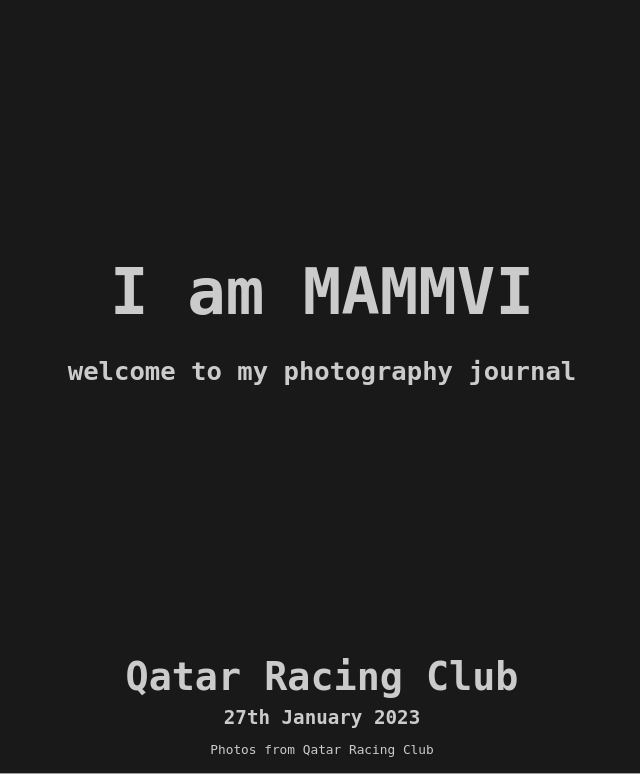
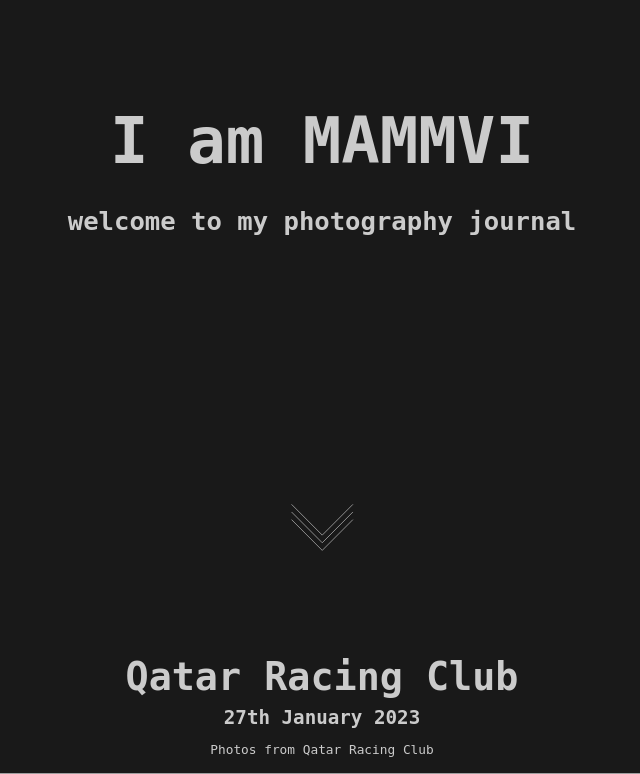
Before and after one commit to V01Ddev/mammvi.com, a Django app: page / in a window 1280 px wide. Shown: the top 774 px of the page, without its empty margins (318-958 px from the left). Run offline with Django 5.2, Linux system fonts and the light colour scheme; some libraries are stand-ins or nearby versions; grey boxes are pictures that could not be loaded.

Commit message:
Added the scroll down symbol

```diff
--- a/mammvi/core/static/style.css
+++ b/mammvi/core/static/style.css
@@ -72,6 +72,12 @@
     cursor: pointer;
 }
 
+.down-sym {
+    margin-top: 30vh;
+    height: auto;
+    max-width: 6vw;
+}
+
 /* Image viewer */
 
 .image-viewer {
--- a/mammvi/core/templates/base.html
+++ b/mammvi/core/templates/base.html
@@ -19,6 +19,8 @@
             <h1>I am MAMMVI</h1>
             <h2>welcome to my photography journal</h2>
             <h4>~ Please rotate your phone for the best viewing experience ~</h4>
+
+            <img src="{% static 'down.svg' %}" class="down-sym" loading="lazy">
         </section>
     </head>
 
```
Also changed, not shown: mammvi/core/static/down.png (deleted), mammvi/core/static/down.svg.
